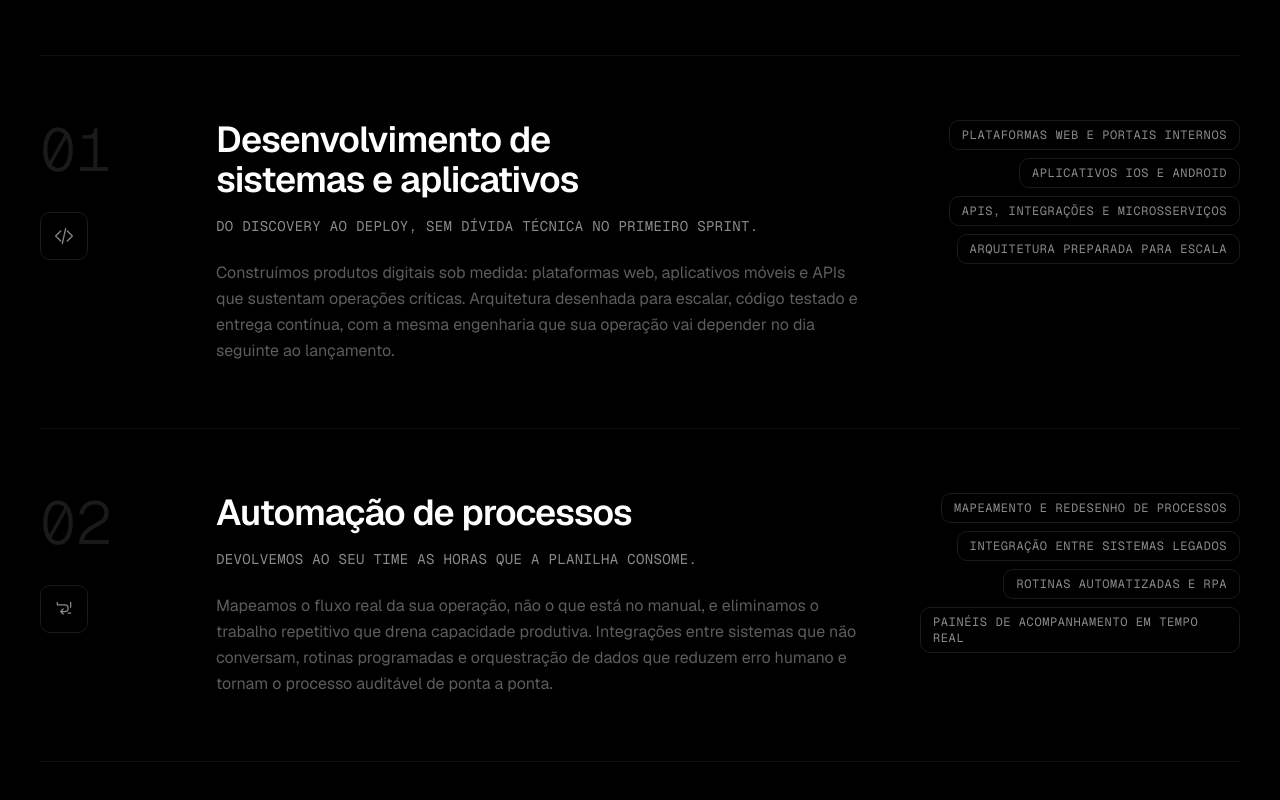
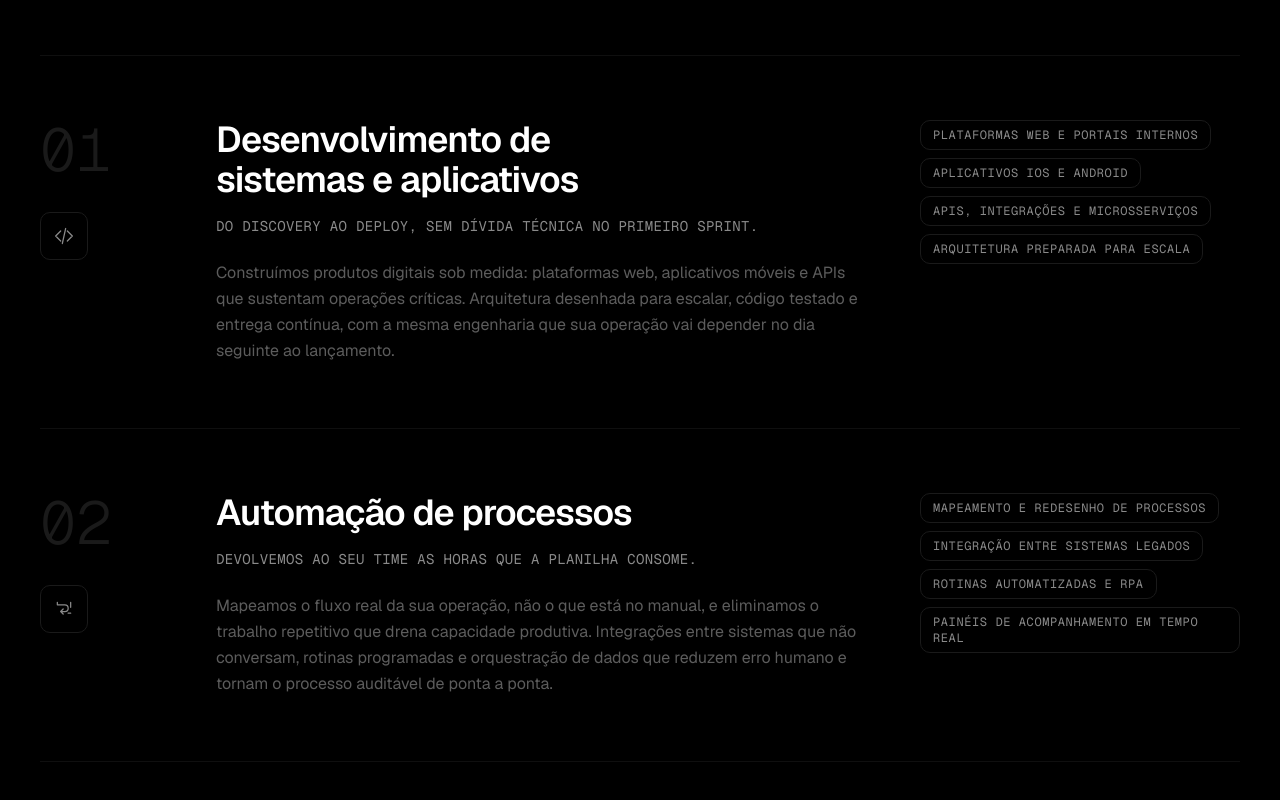
Before and after one commit to Lumni-Dev/lumni-landing, a Next.js app: page / in a window 1280 px wide. Shown: the part 1380-2180 px from the top of the page. Built offline with nearby package versions, Linux system fonts and the light colour scheme.

Commit message:
style(services): badges alinhados à esquerda, igual aos de sistemas

```diff
--- a/src/components/sections/services-section.tsx
+++ b/src/components/sections/services-section.tsx
@@ -48,7 +48,7 @@ export function ServicesSection({ services }: ServicesSectionProps) {
               </p>
             </div>
 
-            <ul className="flex flex-wrap content-start gap-2 lg:justify-end">
+            <ul className="flex flex-wrap content-start gap-2">
               {service.deliverables.map((deliverable) => (
                 <li
                   key={deliverable}
```
